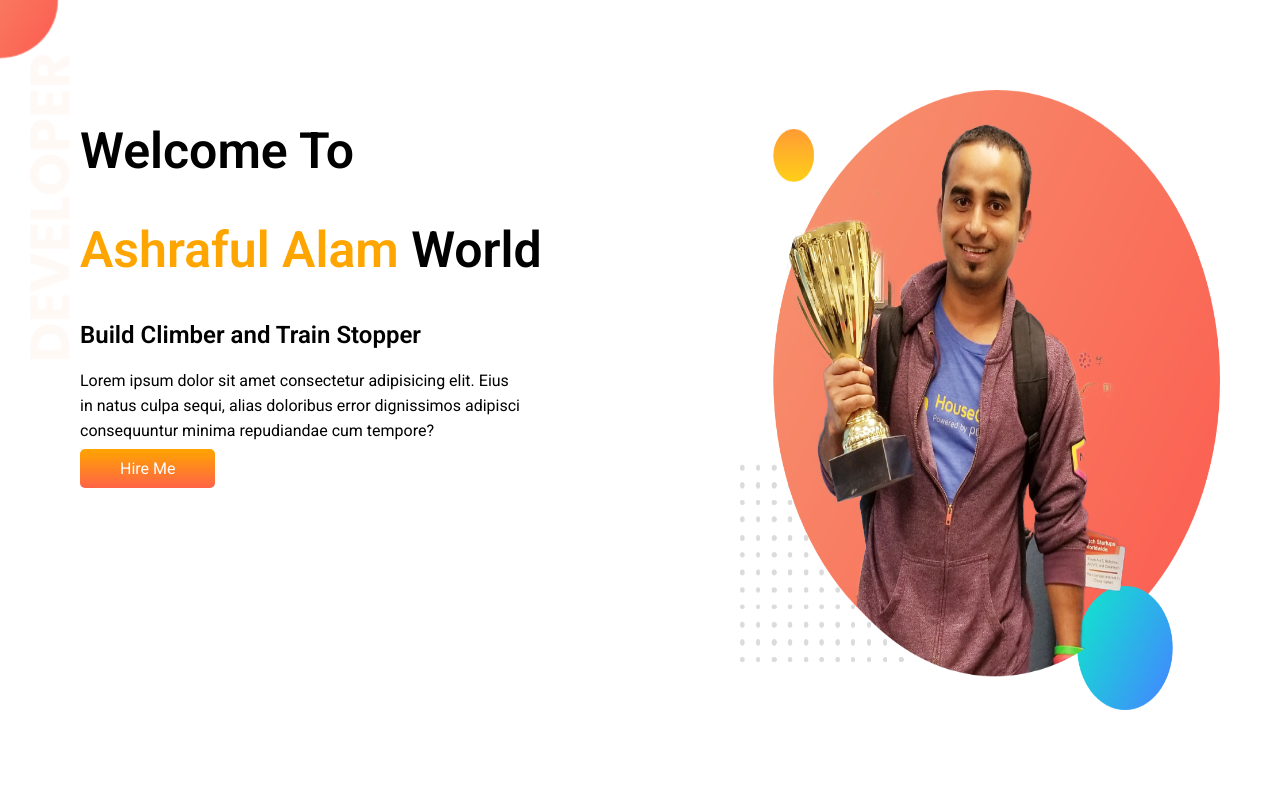
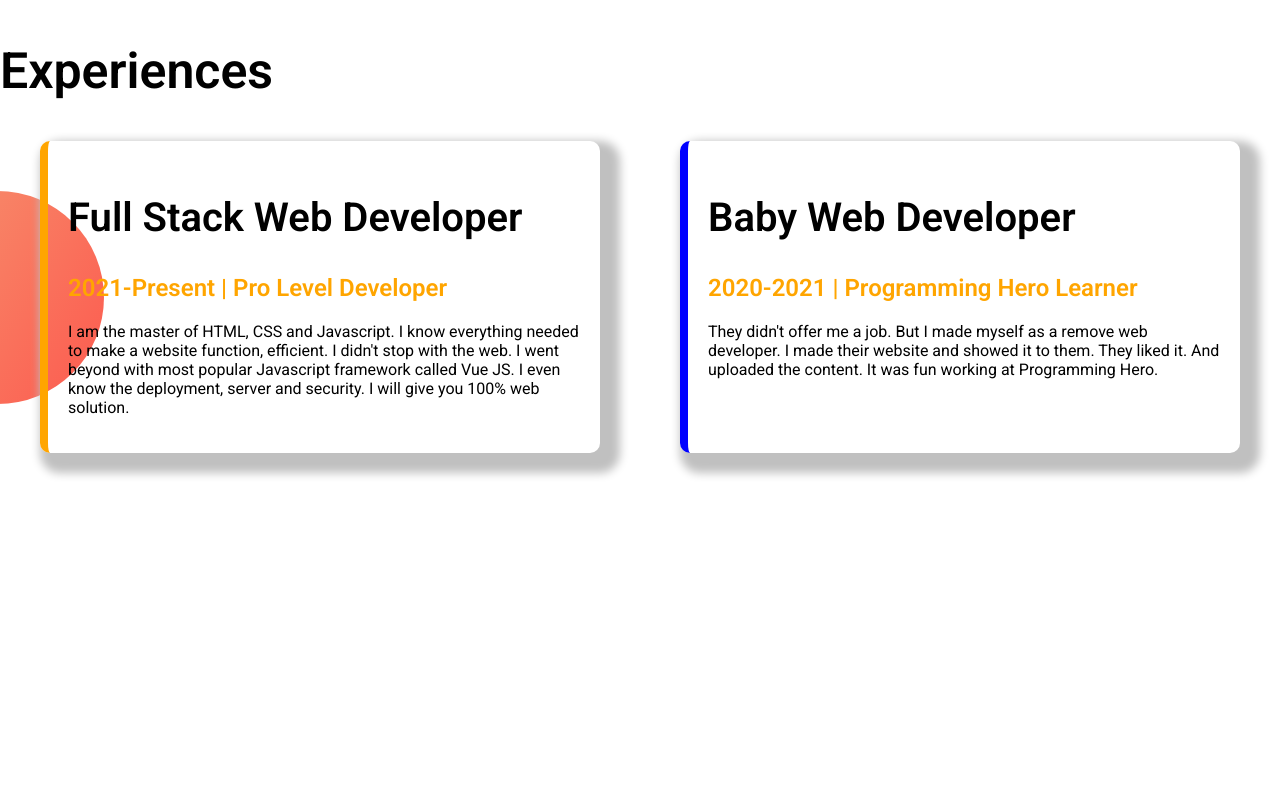
Before and after one commit to Ashraful610/batch-6-M4-professional-portfolio, a plain HTML site: page index.html in a window 1280 px wide. Shown: the top 800 px of the page. Drawn offline with Linux system fonts and the light colour scheme.

Commit message:
experiences section is done

```diff
--- a/index.html
+++ b/index.html
@@ -11,7 +11,7 @@
     <link href="https://fonts.googleapis.com/css2?family=Roboto:wght@400;600&display=swap" rel="stylesheet">
 </head>
 <body>
-    <section class="header">
+    <!-- <section class="header">
         <div class="info">
             <h1>Welcome To</h1>
             <h1> <span class="orange-color"> Ashraful Alam </span>  World</h1>
@@ -33,7 +33,23 @@
             <p>I already learned the basic HTML and CSS. I can build any simple website. I can even teach my grandma how to make simple website. My goal is to build 3 websites and learn advanced topics.</p>
             <a target="_blank" href="https://www.linkedin.com/in/ashraful-alam-mern-stack-developer/">DOWNLOAD RESUME</a>
         </div>
+    </section> -->
+    <section>
+        <h1>Experiences</h1>
+         <div class="experiences-div">
+            <div class="common-div full-web-developer">
+                <h1>Full Stack Web Developer</h1>
+                <h2 class="orange-color">2021-Present | Pro Level Developer</h2>
+                <p>I am the master of HTML, CSS and Javascript. I know everything needed to make a website function, efficient. I didn't stop with the web. I went beyond with most popular Javascript framework called Vue JS. I even know the deployment, server and security. I will give you 100% web solution.</p>
+            </div>
+            <div class="common-div baby-web-developer">
+                <h1>Baby Web Developer</h1>
+                <h2 class="orange-color">2020-2021 | Programming Hero Learner</h2>
+                <p>
+                    They didn't offer me a job. But I made myself as a remove web developer. I made their website and showed it to them. They liked it. And uploaded the content. It was fun working at Programming Hero.
+                </p>
+            </div>
+         </div>
     </section>
-
 </body>
 </html>
--- a/style.css
+++ b/style.css
@@ -49,5 +49,26 @@ h1{
     background-image: url(images/dream-bg.png);
     background-repeat: no-repeat;
     background-position: right bottom;
-
 }
+.experiences-div{
+    display: flex;
+    background-image: url(images/exp-bg.png);
+    background-repeat: no-repeat;
+    background-position: left center;
+}
+.common-div{
+    margin: 0 auto;
+    width: 40%;
+    box-shadow: 10px 10px 10px 10px silver;
+    padding: 20px;
+    border-radius: 10px;
+}
+.full-web-developer{
+    border-left: 8px solid  orange ;
+}
+.baby-web-developer{
+    border-left: 8px solid  blue ;
+}
+.common-div h1{
+    font-size: 40px;
+}
```
